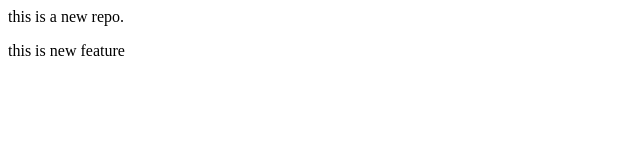
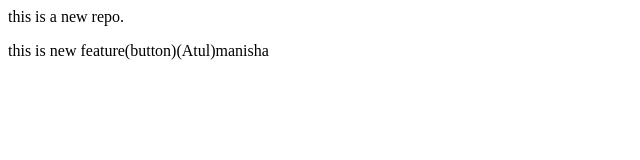
Before and after one commit to atul346/localrepo, a plain HTML site: page index.html in a window 1280 px wide. Shown: the whole page, without its empty margins (0-640 px from the left). Drawn offline with Linux system fonts and the light colour scheme.

Commit message:
feature changes

```diff
--- a/index.html
+++ b/index.html
@@ -1,2 +1,2 @@
 <p> this is a new repo.</p>
-<p> this is new feature</p>
+<p> this is new feature(button)(Atul)manisha</p>
```
